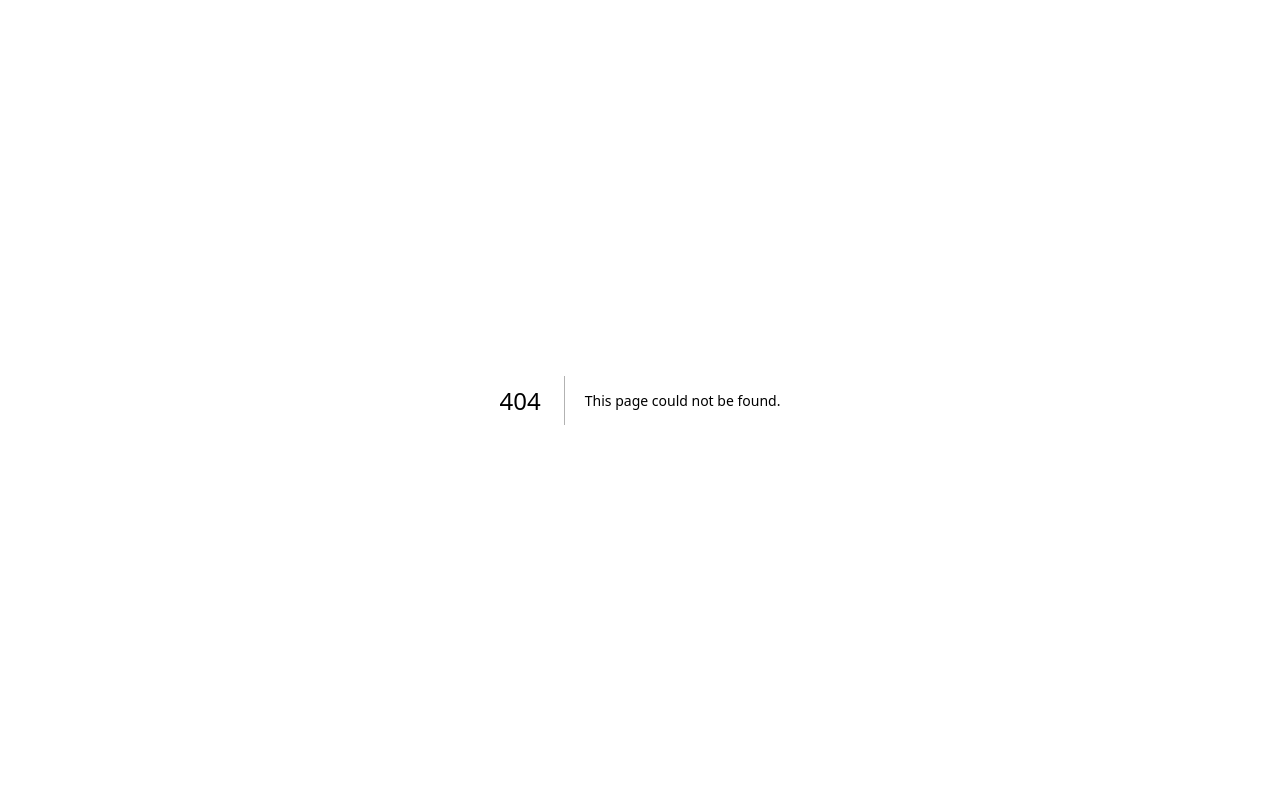
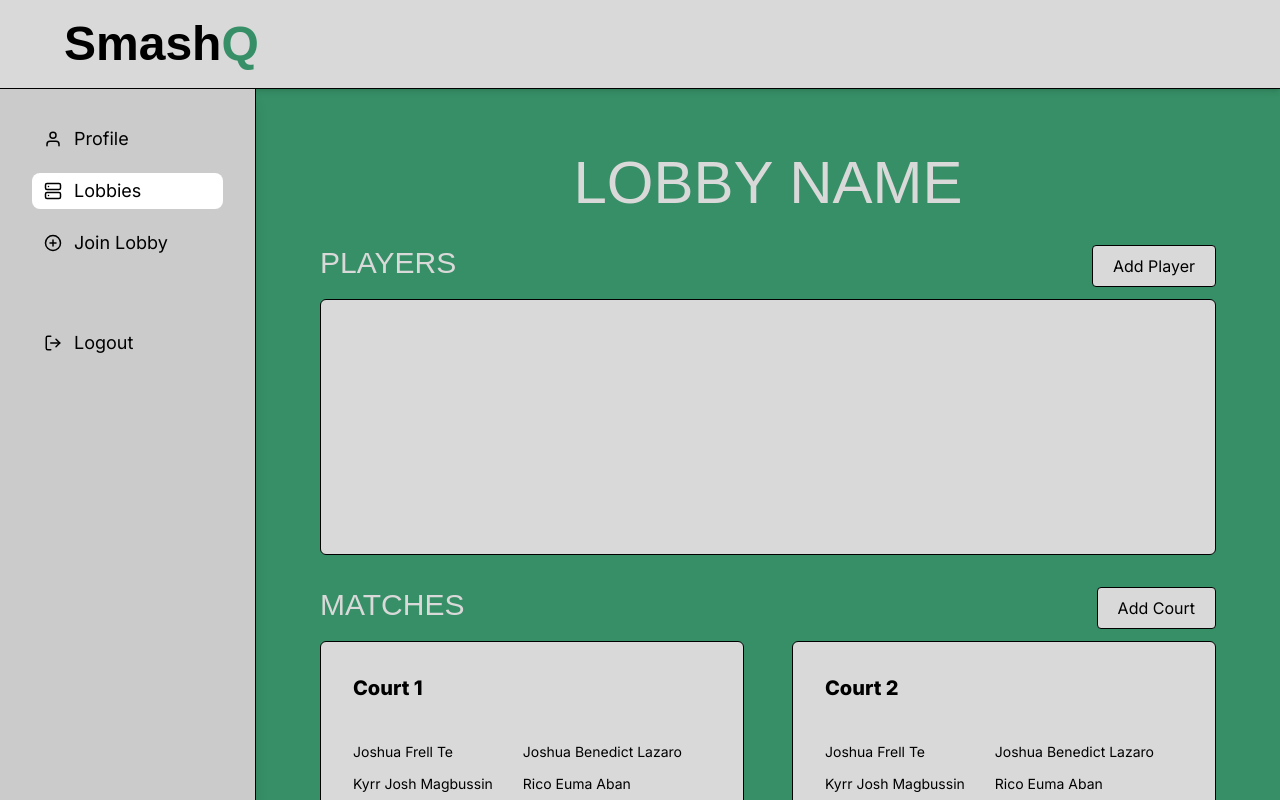
Before and after one commit to Very-Formal-Group-Dev-Team/SmashQ-web, a Next.js app: page /queue_master/lobbies/1 in a window 1280 px wide. Before the commit this address had no page. Shown: the top 800 px of the page. Built offline with nearby package versions, Linux system fonts and the light colour scheme; a web font is replaced by a local one.

Commit message:
feat: lobby details view

```diff
--- a/app/(dashboard)/layout.tsx
+++ b/app/(dashboard)/layout.tsx
@@ -12,7 +12,7 @@ export default function DashboardLayout({ children }: { children: React.ReactNod
             <Header open={() => setIsOpen(true)} />
             <div className="flex flex-1">
                 <Sidebar isOpen={isOpen} close={() => setIsOpen(false)} />
-                <main className="flex-1 p-20">{children}</main>
+                <main className="flex-1 p-8 sm:p-16">{children}</main>
             </div>
         </div>
   )
--- /dev/null
+++ b/app/(dashboard)/queue_master/lobbies/[id]/page.tsx
@@ -0,0 +1,133 @@
+import MatchCard from "@/app/components/ui/MatchCard";
+
+const matches = [
+    {
+        id: 1,
+        team1: [
+            "Joshua Frell Te",
+            "Kyrr Josh Magbussin",
+        ],
+        team2: [
+            "Joshua Benedict Lazaro",
+            "Rico Euma Aban",
+        ],
+    },
+    {
+        id: 2,
+        team1: [
+            "Joshua Frell Te",
+            "Kyrr Josh Magbussin",
+        ],
+        team2: [
+            "Joshua Benedict Lazaro",
+            "Rico Euma Aban",
+        ],
+    },
+    {
+        id: 3,
+        team1: [
+            "Joshua Frell Te",
+            "Kyrr Josh Magbussin",
+        ],
+        team2: [
+            "Joshua Benedict Lazaro",
+            "Rico Euma Aban",
+        ],
+    },
+    {
+        id: 4,
+        team1: [
+            "Joshua Frell Te",
+            "Kyrr Josh Magbussin",
+        ],
+        team2: [
+            "Joshua Benedict Lazaro",
+            "Rico Euma Aban",
+        ],
+    },
+    {
+        id: 5,
+        team1: [
+            "Joshua Frell Te",
+            "Kyrr Josh Magbussin",
+        ],
+        team2: [
+            "Joshua Benedict Lazaro",
+            "Rico Euma Aban",
+        ],
+    },
+    {
+        id: 6,
+        team1: [
+            "Joshua Frell Te",
+            "Kyrr Josh Magbussin",
+        ],
+        team2: [
+            "Joshua Benedict Lazaro",
+            "Rico Euma Aban",
+        ],
+    },
+    {
+        id: 7,
+        team1: [
+            "Joshua Frell Te",
+            "Kyrr Josh Magbussin",
+        ],
+        team2: [
+            "Joshua Benedict Lazaro",
+            "Rico Euma Aban",
+        ],
+    },
+    {
+        id: 8,
+        team1: [
+            "Joshua Frell Te",
+            "Kyrr Josh Magbussin",
+        ],
+        team2: [
+            "Joshua Benedict Lazaro",
+            "Rico Euma Aban",
+        ],
+    },
+]
+
+
+export default function LobbyInfoPage() {
+
+    return (
+        <div className="flex flex-col gap-8">
+            <h1 className="text-secondary text-6xl text-center font-display">LOBBY NAME</h1>
+
+            {/* Players Table */}
+            <div className="flex flex-col gap-3">
+                <div className="flex justify-between">
+                    <h2 className="text-secondary text-3xl font-display">PLAYERS</h2>
+                    <button className="bg-secondary px-5 py-2 rounded-sm border cursor-pointer">Add Player</button>
+                </div>
+                <div className="bg-secondary w-full h-64 rounded-md border">
+
+                </div>
+            </div>
+
+            {/* Match List */}
+            <div className="flex flex-col gap-3">
+                <div className="flex justify-between">
+                    <h2 className="text-secondary text-3xl font-display">MATCHES</h2>
+                    <button className="bg-secondary px-5 py-2 rounded-sm border cursor-pointer">Add Court</button>
+                </div>
+                <ul className="grid grid-cols-[repeat(auto-fit,minmax(325px,1fr))] gap-6 sm:gap-12">
+                    {matches.map((match) => (
+                        <li key={match.id} className="flex justify-center">
+                            <MatchCard
+                                id={match.id}
+                                team1={match.team1}
+                                team2={match.team2}
+                            />
+                        </li>
+                    ))}
+                </ul>
+
+            </div>
+        </div>
+    )
+}
--- /dev/null
+++ b/app/(dashboard)/queue_master/lobbies/create/page.tsx
@@ -0,0 +1,7 @@
+
+
+export default function CreateLobbyPage() {
+    return (
+        <h1>CREATE LOBBY PAGE</h1>
+    )
+}
--- a/app/(dashboard)/queue_master/lobbies/page.tsx
+++ b/app/(dashboard)/queue_master/lobbies/page.tsx
@@ -38,7 +38,6 @@ const lobbies: lobbyProps[] = [
 ]
 
 export default function QueueMasterDashboardPage() {
-
     return (
         <div>
             <ol className="grid grid-cols-[repeat(auto-fit,minmax(250px,1fr))] gap-12">
@@ -47,6 +46,7 @@ export default function QueueMasterDashboardPage() {
                         <LobbyCard id={lobby.id} players={lobby.players}/>
                     </li>
                 ))}
+                <li className="flex justify-center"><LobbyCard variant="create"/></li>
             </ol>
         </div>
     )
--- a/app/components/layout/Sidebar.tsx
+++ b/app/components/layout/Sidebar.tsx
@@ -3,6 +3,7 @@
 import Link from "next/link"
 import { usePathname } from "next/navigation"
 import { FiUser, FiPlusCircle, FiServer, FiLogOut } from "react-icons/fi"
+import { IoClose } from "react-icons/io5";
 
 interface SidebarProps {
   isOpen: boolean
@@ -35,8 +36,8 @@ export default function Sidebar({ isOpen, close }: SidebarProps) {
                     lg:static lg:translate-x-0 lg:shadow-lg
                 `}
             >
-                <button onClick={close} className="p-4 lg:hidden" aria-label="Close Menu">
-                ✕
+                <button onClick={close} className="text-3xl p-6 cursor-pointer lg:hidden" aria-label="Close Menu">
+                    <IoClose />
                 </button>
 
                 <nav className="flex flex-col p-8 gap-16 text-lg justify-between">
@@ -48,7 +49,7 @@ export default function Sidebar({ isOpen, close }: SidebarProps) {
                                     key={item.href}
                                     href={item.href}
                                     onClick={close}
-                                    className={`flex items-center gap-3 px-3 py-1 ${isActive ? "bg-white rounded-lg" : ""}`}
+                                    className={`flex items-center gap-3 px-3 py-1 transform duration-150 hover:bg-white hover:rounded-lg ${isActive ? "bg-white rounded-lg" : ""}`}
                                 >
                                     {item.icon} {item.name}
                                 </Link>
--- a/app/components/ui/LobbyCard.tsx
+++ b/app/components/ui/LobbyCard.tsx
@@ -1,16 +1,24 @@
-import Link from "next/link"
+"use client"
+
+import { FaPlus } from "react-icons/fa"
+import { useRouter } from "next/navigation"
 
 interface lobbyProps {
-    id: number
-    players: number
+    id?: number
+    players?: number
+    variant?: string
 }
 
-export default function LobbyCard({ id, players }: lobbyProps) {
-
+export default function LobbyCard({ id, players, variant }: lobbyProps) {
+    const router = useRouter()
     return (
-        <Link href="" className="bg-secondary border rounded-lg shadow-md h-60 aspect-square flex flex-col justify-center items-center cursor-pointer transform duration-150 hover:-translate-y-1.5 hover:shadow-xl">
-            <h2 className="text-3xl font-black">Lobby {id}</h2>
-            <p className="">{players} players</p>
-        </Link>
+        variant == "create" ?
+            <button onClick={() => router.push("/queue_master/lobbies/create")} className="bg-secondary border rounded-lg shadow-md h-60 aspect-square flex flex-col justify-center items-center cursor-pointer transform duration-150 hover:-translate-y-1.5 hover:shadow-xl">
+                <h2 className="text-6xl"><FaPlus/></h2>
+            </button> :
+            <button onClick={() => router.push("/queue_master/lobbies/lobby")} className="bg-secondary border rounded-lg shadow-md h-60 aspect-square flex flex-col justify-center items-center cursor-pointer transform duration-150 hover:-translate-y-1.5 hover:shadow-xl">
+                <h2 className="text-3xl font-black">Lobby {id}</h2>
+                <p className="">{players} players</p>
+            </button>
     )
 }
--- /dev/null
+++ b/app/components/ui/MatchCard.tsx
@@ -0,0 +1,27 @@
+
+interface matchProps {
+    id: number
+    team1: string[]
+    team2: string[]
+}
+
+export default function MatchCard({ id, team1, team2 }: matchProps) {
+
+    return (
+        <button className="bg-secondary h-56 p-8 rounded-md border flex flex-col gap-10 cursor-pointer transform duration-150 hover:-translate-y-1.5 hover:shadow-xl">
+            <h3 className="text-xl font-extrabold">Court {id}</h3>
+            <div className="flex justify-between text-sm md:text-md">
+                <div className="text-left flex flex-wrap gap-3">
+                    {team1.map((player) => (
+                        <p key={`t1-${player}`} className="">{player}</p>
+                    ))}
+                </div>
+                <div className=" text-right flex flex-wrap gap-3">
+                    {team2.map((player) => (
+                        <p key={`t1-${player}`} className="">{player}</p>
+                    ))}
+                </div>
+            </div>
+        </button>
+    )
+}
--- /dev/null
+++ b/app/components/ui/Modal.tsx
@@ -0,0 +1,15 @@
+
+export default function Modal({ open, onClose, children}) {
+    return (
+        <div
+            onClick={onClose}
+            className={`
+                fixed inset-0 flex justify-center items-center
+                transition-colors
+                ${open ? "visible bg-black/20" : "invisible"}
+            `}
+        >
+
+        </div>
+    )
+}
```
